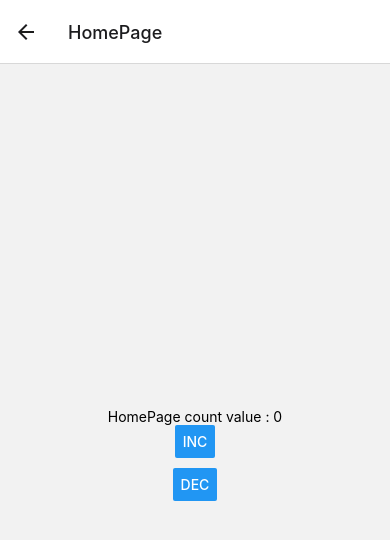
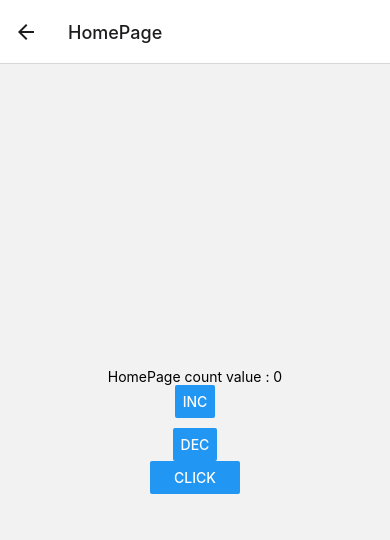
Before and after one commit to rajupraaa1234/ReactNativeLearning, a React Native app in the folder ReactNativeLearnings/: screen /HomePage in a window 390 px wide. Shown: the top 540 px of the page. Built offline with nearby package versions, Linux system fonts and the light colour scheme.

Commit message:
Added a class component as button

```diff
--- /dev/null
+++ b/ReactNativeLearnings/src/Component/CustomButton.js
@@ -0,0 +1,34 @@
+import React , {Component} from "react";
+import {View, view , Button} from 'react-native';
+
+
+class CustomButton extends Component {
+    constructor(){
+        super();
+        console.log(`CustomButton constuctor -------------> `)
+    }
+
+    componentDidMount(){
+        console.log(`CustomButton componentDidMount --------------> `);
+    }
+
+    componentDidUpdate(){
+        console.log(`CustomButton componentDidUpdate --update------------> `);
+    }
+
+    componentWillUnmount(){
+        console.log(`CustomButton componentWillUnmount --------------> `);
+    }
+
+
+    render(){
+        console.log(`CustomButton render --------------> `);
+        return(
+              <View style={{height : 80,width:90}}>
+                    <Button title="Click" onPress={()=>{console.log("click me")}}/>
+              </View>
+        )
+    }
+}
+
+export default CustomButton;
--- a/ReactNativeLearnings/src/Component/HomePage.js
+++ b/ReactNativeLearnings/src/Component/HomePage.js
@@ -1,5 +1,6 @@
 import React, { Component } from 'react';
 import {View , Text , Button} from 'react-native';
+import CustomButton from './CustomButton';
 
 class HomePage extends Component{
     constructor(){
@@ -27,6 +28,7 @@ class HomePage extends Component{
             console.log(`onClick clicked -------------> `);
         }
 
+        console.log(`HomePage render --------------> `);
         return(
 
             <View style={{justifyContent:'center',alignItems:'center',alignSelf:'center',flex:1}}>
@@ -36,6 +38,7 @@ class HomePage extends Component{
                 <View style={{marginTop:10}}>
                     <Button title='Dec' onPress={()=>{onClick()}}/>
                 </View>
+                <CustomButton/>
             </View>
         )
     }
```
